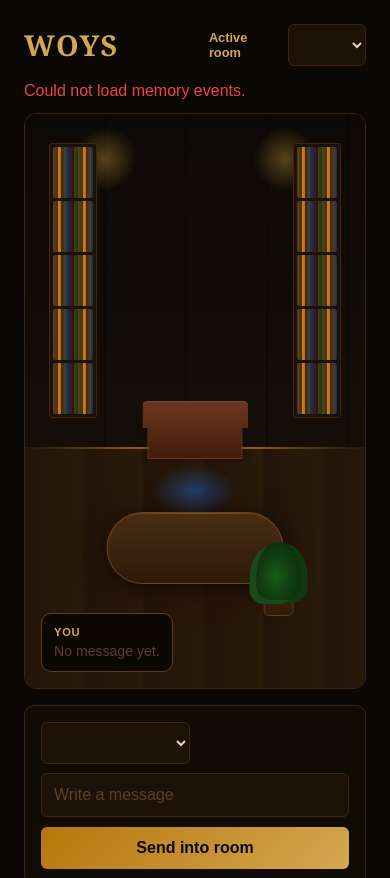
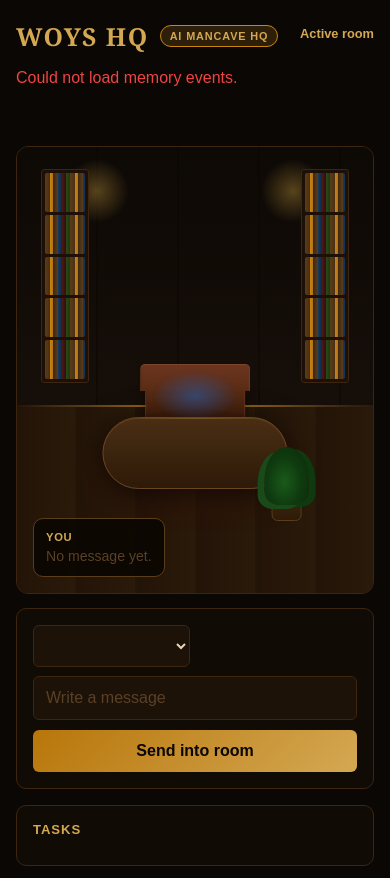
Before and after one commit to Pakosi/ai-mancave-agents, a plain HTML site: page frontend/index.html in a window 390 px wide. Shown: the top 878 px of the page. Drawn offline with Linux system fonts and the light colour scheme; no server answers.

Commit message:
Collapse WOYS into HQ room

```diff
--- a/frontend/app.js
+++ b/frontend/app.js
@@ -101,6 +101,14 @@
     }
 
     return rooms.length > 0 ? rooms[0].id : "main";
+  }
+
+  function getHQLayoutConfig() {
+    return {
+      roomId: "main",
+      roomLabel: "AI Mancave HQ",
+      showRoomSelector: false,
+    };
   }
 
   function loadMessages(options = {}) {
@@ -626,6 +634,7 @@
     getSavedSelectedAgentId,
     getRoomActivityView,
     getSelectedRoom,
+    getHQLayoutConfig,
     loadAgents,
     loadAgentGoals,
     loadCompanyPlan,
--- a/frontend/index.html
+++ b/frontend/index.html
@@ -12,20 +12,44 @@
       background: #0a0704;
       margin: 0;
       color: #c8b08a;
+      height: 100vh;
+      overflow: hidden;
     }
 
     main {
-      max-width: 74rem;
+      display: flex;
+      flex-direction: column;
+      height: 100vh;
+      max-width: 96rem;
       margin: 0 auto;
-      padding: 1.5rem;
+      min-height: 0;
+      padding: 1rem;
     }
 
     h1 {
-      font-size: 1.8rem;
+      font-size: 1.55rem;
       margin: 0;
       color: #d4a853;
       font-family: Georgia, serif;
       letter-spacing: 0.06em;
+    }
+
+    .toolbar-title {
+      align-items: center;
+      display: flex;
+      gap: 0.7rem;
+    }
+
+    .room-badge {
+      background: #2d1f0a;
+      border: 1px solid #c8860a;
+      border-radius: 999px;
+      color: #d4a853;
+      font-size: 0.68rem;
+      font-weight: 700;
+      letter-spacing: 0.08em;
+      padding: 0.28rem 0.55rem;
+      text-transform: uppercase;
     }
 
     .toolbar {
@@ -33,7 +57,8 @@
       display: flex;
       gap: 0.75rem;
       justify-content: space-between;
-      margin-bottom: 1rem;
+      margin-bottom: 0.8rem;
+      min-height: 2.5rem;
     }
 
     .controls {
@@ -50,11 +75,11 @@
     }
 
     .room-brief {
-      color: #6b5430;
-      font-size: 0.86rem;
+      color: #a88a60;
+      font-size: 0.8rem;
       line-height: 1.35;
-      margin: -0.35rem 0 0.9rem;
-      max-width: 44rem;
+      margin: 0 0 0.75rem;
+      max-width: 48rem;
     }
 
     .room-notice {
@@ -75,8 +100,10 @@
 
     .layout {
       display: grid;
-      gap: 1rem;
-      grid-template-columns: minmax(0, 1fr) 20rem;
+      gap: 0.9rem;
+      grid-template-columns: minmax(0, 1.6fr) 20rem;
+      flex: 1;
+      min-height: 0;
     }
 
     /* ── Room Scene ── */
@@ -84,9 +111,11 @@
       background: #0a0704;
       border: 1px solid #3d2510;
       border-radius: 12px;
-      min-height: 34rem;
+      box-shadow: inset 0 0 0 1px rgba(200, 168, 83, 0.08);
+      height: 100%;
       overflow: hidden;
       position: relative;
+      min-height: 0;
     }
 
     .room-wall {
@@ -444,6 +473,9 @@
       display: flex;
       flex-direction: column;
       gap: 1rem;
+      min-height: 0;
+      overflow: auto;
+      padding-right: 0.1rem;
     }
 
     .activity,
@@ -765,25 +797,40 @@
     }
 
     @media (max-width: 860px) {
+      body {
+        overflow: auto;
+      }
+
+      main {
+        height: auto;
+        min-height: 100vh;
+      }
+
       .layout { grid-template-columns: 1fr; }
-      .room { min-height: 36rem; }
+      .room { min-height: 28rem; height: 28rem; }
       .agent-node { width: 7rem; }
+      .sidebar {
+        overflow: visible;
+        padding-right: 0;
+      }
     }
   </style>
 </head>
 <body>
   <main>
     <div class="toolbar">
-      <h1>WOYS</h1>
+      <div class="toolbar-title">
+        <h1>WOYS HQ</h1>
+        <div id="roomBadge" class="room-badge">AI Mancave HQ</div>
+      </div>
       <div class="controls">
         <div id="activeRoom" class="room-status">Active room</div>
-        <div id="roomNotice" class="room-notice" aria-live="polite"></div>
-        <select id="roomSelect" name="room"></select>
       </div>
     </div>
 
     <div id="error" class="error" role="status"></div>
     <div id="roomBrief" class="room-brief"></div>
+    <div id="roomNotice" class="room-notice" aria-live="polite"></div>
 
     <div class="layout">
       <section class="room" aria-label="Agent brainstorming room">
@@ -866,10 +913,11 @@
     const roomAgents = document.getElementById("roomAgents");
     const roomBrief = document.getElementById("roomBrief");
     const roomNotice = document.getElementById("roomNotice");
-    const roomSelect = document.getElementById("roomSelect");
+    const roomBadge = document.getElementById("roomBadge");
     const sendButton = document.getElementById("sendButton");
     const taskList = document.getElementById("taskList");
     const youMessage = document.getElementById("youMessage");
+    const hqLayout = WOYSApp.getHQLayoutConfig();
     let loadedAgents = [];
     let loadedRooms = [];
     let currentMessages = [];
@@ -1188,15 +1236,16 @@
     }
 
     function renderRoomActivity(activity) {
-      const view = WOYSApp.getRoomActivityView(activity, roomSelect.value, loadedRooms);
+      const view = WOYSApp.getRoomActivityView(activity, hqLayout.roomId, loadedRooms);
 
-      activeRoom.textContent = view.activeRoomText;
+      activeRoom.textContent = hqLayout.roomLabel;
+      roomBadge.textContent = hqLayout.roomLabel;
       roomNotice.textContent = view.noticeText;
       roomNotice.classList.toggle("visible", view.noticeText !== "");
     }
 
     function renderRoomBrief() {
-      const room = WOYSApp.getSelectedRoom(loadedRooms, roomSelect.value);
+      const room = WOYSApp.getSelectedRoom(loadedRooms, hqLayout.roomId);
 
       roomBrief.textContent = room && room.brief ? room.brief : "";
     }
@@ -1276,7 +1325,7 @@
     function loadDecisionMemory() {
       return Promise.all([
         WOYSApp.loadDecisions({
-          roomId: roomSelect.value,
+          roomId: hqLayout.roomId,
           onDecisions(items) {
             currentDecisions = items;
           },
@@ -1286,7 +1335,7 @@
           },
         }).catch(() => []),
         WOYSApp.loadMemoryEvents({
-          roomId: roomSelect.value,
+          roomId: hqLayout.roomId,
           onMemoryEvents(items) {
             currentMemoryEvents = items;
           },
@@ -1324,20 +1373,6 @@
 
     function renderRooms(items) {
       loadedRooms = items;
-      roomSelect.textContent = "";
-
-      items.forEach(item => {
-        const optionData = WOYSApp.mapRoomForOption(item);
-        const option = document.createElement("option");
-
-        option.value = optionData.value;
-        option.textContent = optionData.text;
-
-        roomSelect.appendChild(option);
-      });
-
-      roomSelect.value = WOYSApp.getSelectedRoomId(items);
-      WOYSApp.saveSelectedRoomId(roomSelect.value);
       renderRoomBrief();
       renderRoomActivity({});
     }
@@ -1420,13 +1455,6 @@
       WOYSApp.saveSelectedAgentId(agentSelect.value);
     });
 
-    roomSelect.addEventListener("change", () => {
-      WOYSApp.saveSelectedRoomId(roomSelect.value);
-      autonomousThinkingAgentId = "";
-      renderRoomBrief();
-      Promise.all([loadMessages(), loadTasks(), loadCompanyPlan(), loadAgentGoals(), loadDecisionMemory()]);
-    });
-
     taskList.addEventListener("click", event => {
       const button = event.target.closest("button[data-task-id]");
 
```
Also changed, not shown: PROJECT_STATE.md (+1 -0 lines), frontend/app.test.js (+9 -0 lines).
